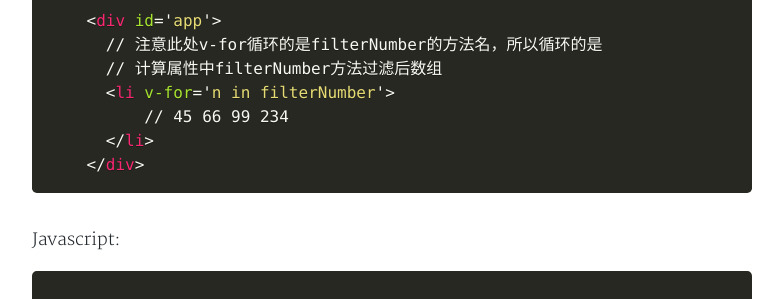
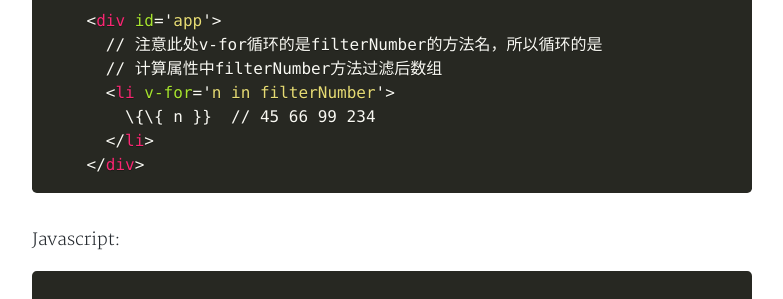
Before and after one commit to yangliangwu/old-blog, a Jekyll site: the page built from _posts/2018-06-24-Vue.js显示过滤、排序结果.md, in a window 1280 px wide and 900 px high, scrolled down 591 px. Shown: the part 153-452 px from the top of the window, without its empty margins (248-1031 px from the left). Built offline with Jekyll 4.4.1, drawn with Linux system fonts in a browser that asks for light colours; nearby versions of some CDN libraries; a style sheet for code colours, icons or effects is not loaded.

````diff
--- a/_posts/2018-06-24-Vue.js显示过滤、排序结果.md
+++ b/_posts/2018-06-24-Vue.js显示过滤、排序结果.md
@@ -19,7 +19,7 @@ HTML:
       // 注意此处v-for循环的是filterNumber的方法名，所以循环的是
       // 计算属性中filterNumber方法过滤后数组
       <li v-for='n in filterNumber'>
-        {{ n }}  // 45 66 99 234
+        \{\{ n }}  // 45 66 99 234
       </li>
     </div>
 ```
````
